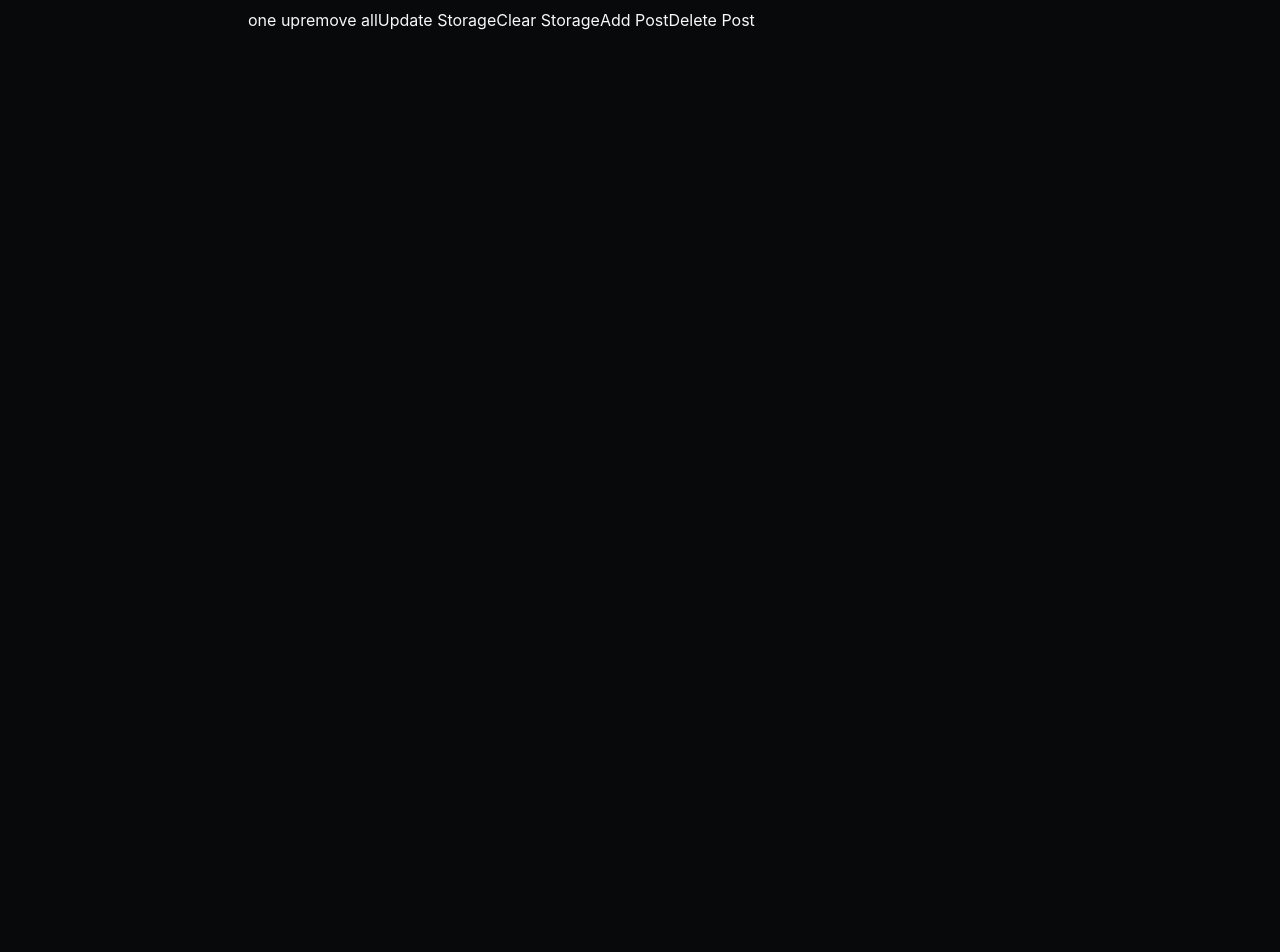
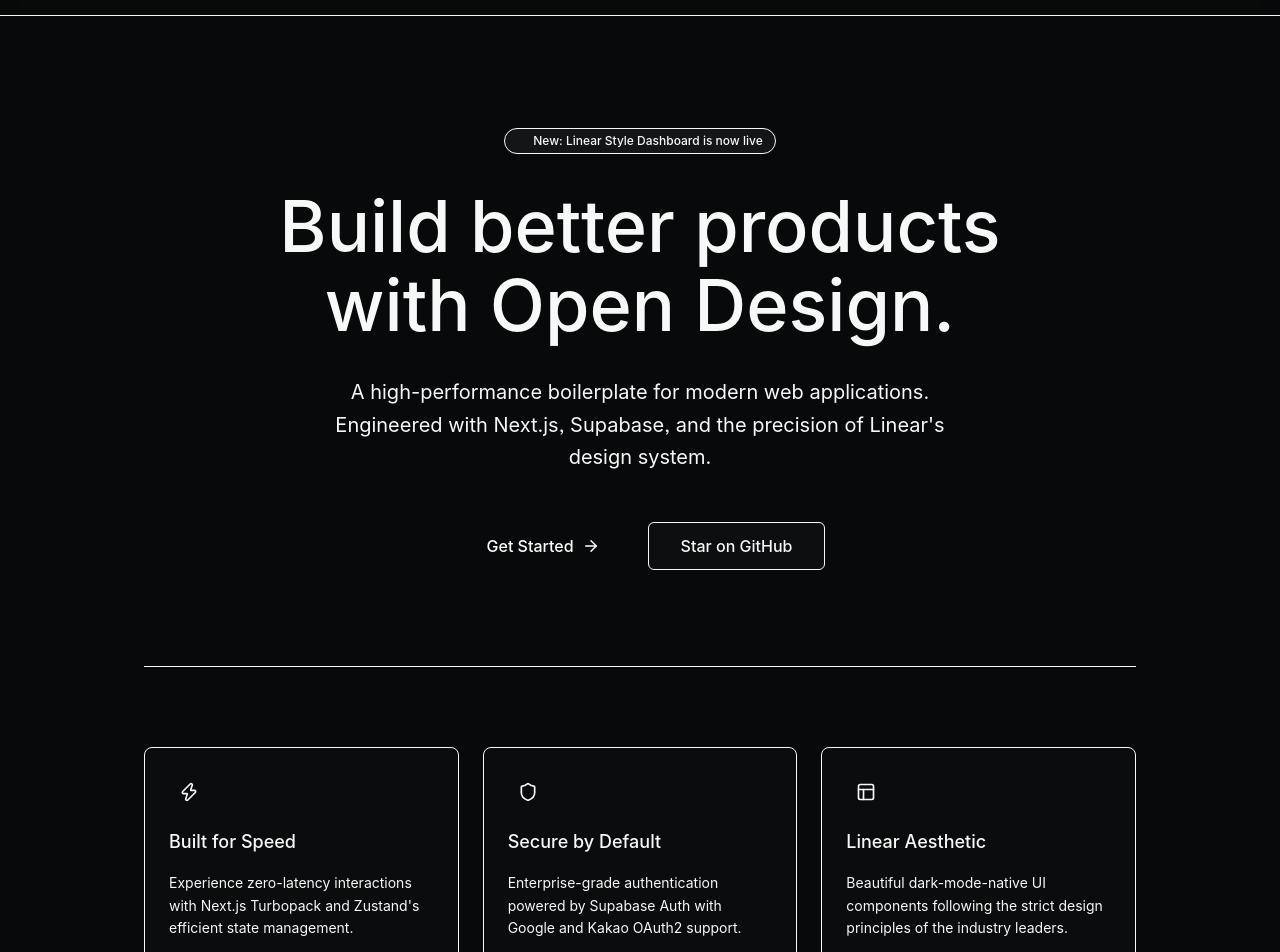
Before and after one commit to freestrokes/nextjs-supabase-examples, a Next.js app: page / in a window 1280 px wide. Shown: the part 40-992 px from the top of the page. Before the commit the page ends 800 px from the top, so only its background shows below. Built offline with nearby package versions, Linux system fonts and the light colour scheme; no server answers.

Commit message:
feat: Add Linear-style Landing Page and fix icon import error

```diff
--- a/src/pages/index.tsx
+++ b/src/pages/index.tsx
@@ -1,194 +1,88 @@
-// import { useState } from 'react'
-// import reactLogo from './assets/react.svg'
-// import viteLogo from '/vite.svg'
-// import '@/App.css' // Removed: Using global styles in Next.js
-import {
-  UseMutationResult,
-  // useQuery,
-  UseQueryResult
-} from '@tanstack/react-query';
-import React, { useEffect, useState } from 'react';
-// import { PostService } from '@/services/PostService.ts';
-import { useFetchPosts, useCreatePost, useDeletePost } from '@/queries/PostQuery';
-import { useImmer } from 'use-immer';
-import {
-  // getTestState,
-  useTestState,
-  useTestIncreasePopulation,
-  useTestRemoveAllBears,
-  useTestUpdateBears
-} from '@/store/useTestStore';
-// import useCommonStore, {
-//   // useCommonState,
-//   // useCommonLangValue,
-//   // useCommonSpinnerValue,
-//   // useCommonTitleValue,
-//   // useCommonAccessTokenValue,
-//   // useCommonUpdateLang,
-//   // useCommonUpdateSpinner,
-//   // useCommonUpdateTitle,
-//   // useCommonUpdateAccessToken
-// } from '@/store/useCommonStore';
-import { useCommonStore } from '@/store/useCommonStore';
-// import useStore from "@/store";
+import React from 'react';
+import { Layout } from '@/components/layout/Layout';
+import { Button } from '@/components/common/Button';
+import { Card } from '@/components/common/Card';
+import Link from 'next/link';
+import { ArrowRight, Zap, Shield, Layout as LayoutIcon } from 'lucide-react';
 
-// const queryClient = new QueryClient();
+const HomePage = () => {
+  return (
+    <Layout>
+      <div className="flex flex-col items-center">
+        {/* Hero Section */}
+        <section className="flex flex-col items-center justify-center py-24 text-center space-y-8 animate-in fade-in slide-in-from-bottom-8 duration-1000">
+          <div className="inline-flex items-center gap-2 rounded-full border border-linear-border bg-white/5 px-3 py-1 text-xs font-medium text-linear-violet">
+            <span className="flex h-2 w-2 rounded-full bg-linear-violet animate-pulse" />
+            New: Linear Style Dashboard is now live
+          </div>
 
-function Home() { // Renamed from App to Home for Next.js pages
+          <h1 className="max-w-4xl text-5xl md:text-7xl font-medium tracking-display-xl text-linear-text-primary leading-[1.1]">
+            Build better products <br />
+            <span className="text-linear-text-tertiary">with Open Design.</span>
+          </h1>
 
-  /*-=-=-=-=-=-=-=-=-=-=-=-=-=-=-=-=-=-=-=-=-=-=-=-=
-  | States & Variables
-  |-=-=-=-=-=-=-=-=-=-=-=-=-=-=-=-=-=-=-=-=-=-=-=-=*/
+          <p className="max-w-2xl text-lg md:text-xl text-linear-text-secondary font-normal leading-relaxed">
+            A high-performance boilerplate for modern web applications.
+            Engineered with Next.js, Supabase, and the precision of Linear's design system.
+          </p>
 
-  // hook 으로 export 되었기 때문에 변수에 할당해서 사용.
-  const testState: number = useTestState();
-  const testIncreasePopulation = useTestIncreasePopulation();
-  const testRemoveAllBears = useTestRemoveAllBears();
-  const testUpdateBears = useTestUpdateBears();
+          <div className="flex flex-col sm:flex-row items-center gap-4 pt-4">
+            <Link href="/board">
+              <Button size="lg" className="h-12 px-8 gap-2 group">
+                Get Started
+                <ArrowRight size={18} className="group-hover:translate-x-1 transition-transform" />
+              </Button>
+            </Link>
+            <a href="https://github.com/freestrokes/nextjs-supabase-examples" target="_blank" rel="noreferrer">
+              <Button variant="ghost" size="lg" className="h-12 px-8 gap-2">
+                Star on GitHub
+              </Button>
+            </a>
+          </div>
+        </section>
 
-  // zustand persist 확인을 위한 store 호출
-  // const lang: string = useCommonState().lang;
-  // const spinner: boolean = useCommonState().spinner;
-  // const title: string = useCommonState().title;
-  // const accessToken: string = useCommonState().accessToken;
-  // const updateLang = useCommonState().updateLang;
-  // const updateSpinner = useCommonState().updateSpinner;
-  // const updateTitle = useCommonState().updateTitle;
-  // const updateAccessToken = useCommonState().updateAccessToken;
-  const {
-    lang,
-    spinner,
-    title,
-    accessToken,
-    updateLang,
-    updateSpinner,
-    updateTitle,
-    updateAccessToken
-  } = useCommonStore();
+        {/* Feature Grid */}
+        <section className="grid grid-cols-1 md:grid-cols-3 gap-6 w-full py-20 border-t border-linear-border/30">
+          <Card hoverable className="space-y-4 p-6 bg-white/[0.01]">
+            <div className="h-10 w-10 rounded-lg bg-linear-violet/10 flex items-center justify-center text-linear-violet">
+              <Zap size={20} />
+            </div>
+            <h3 className="text-lg font-medium text-linear-text-primary">Built for Speed</h3>
+            <p className="text-sm text-linear-text-tertiary leading-relaxed">
+              Experience zero-latency interactions with Next.js Turbopack and Zustand's efficient state management.
+            </p>
+          </Card>
 
-  const [
-    postsParam,
-    // setPostsParam
-  ] = useState<any>({} as any);
-  const [updateParam, setUpdateParam] = useImmer(0);
+          <Card hoverable className="space-y-4 p-6 bg-white/[0.01]">
+            <div className="h-10 w-10 rounded-lg bg-linear-violet/10 flex items-center justify-center text-linear-violet">
+              <Shield size={20} />
+            </div>
+            <h3 className="text-lg font-medium text-linear-text-primary">Secure by Default</h3>
+            <p className="text-sm text-linear-text-tertiary leading-relaxed">
+              Enterprise-grade authentication powered by Supabase Auth with Google and Kakao OAuth2 support.
+            </p>
+          </Card>
 
-  /*-=-=-=-=-=-=-=-=-=-=-=-=-=-=-=-=-=-=-=-=-=-=-=-=
-  | Queries
-  |-=-=-=-=-=-=-=-=-=-=-=-=-=-=-=-=-=-=-=-=-=-=-=-=*/
+          <Card hoverable className="space-y-4 p-6 bg-white/[0.01]">
+            <div className="h-10 w-10 rounded-lg bg-linear-violet/10 flex items-center justify-center text-linear-violet">
+              <LayoutIcon size={20} />
+            </div>
+            <h3 className="text-lg font-medium text-linear-text-primary">Linear Aesthetic</h3>
+            <p className="text-sm text-linear-text-tertiary leading-relaxed">
+              Beautiful dark-mode-native UI components following the strict design principles of the industry leaders.
+            </p>
+          </Card>
+        </section>
 
-  const { data }: UseQueryResult = useFetchPosts(postsParam);
-  const createPost = useCreatePost();
-  const deletePost = useDeletePost();
+        {/* Footer Hint */}
+        <footer className="py-20 text-center border-t border-linear-border/20 w-full">
+          <p className="text-xs text-linear-text-tertiary/50 uppercase tracking-widest font-medium">
+            Powered by Next.js & Supabase
+          </p>
+        </footer>
+      </div>
+    </Layout>
+  );
+};
 
-  // const useSignup = (mutationOptions?: UseMutationCustomOptions) => {
-  //   return useMutation({
-  //     mutationFn: postSignup,
-  //     ...mutationOptions,
-  //   });
-  // };
-  //
-  // const signupMutation = useSignup();
-
-  // const {
-  //   data,
-  //   // error,
-  //   // isLoading
-  // }: UseQueryResult = useQuery({
-  //   queryKey: ["posts"],
-  //   queryFn: () => PostService.getPosts(postsParam),
-  //   select: (result) => result.data,
-  //   // enabled: enabled ?? false,
-  // });
-
-  /*-=-=-=-=-=-=-=-=-=-=-=-=-=-=-=-=-=-=-=-=-=-=-=-=
-  | Hooks
-  |-=-=-=-=-=-=-=-=-=-=-=-=-=-=-=-=-=-=-=-=-=-=-=-=*/
-
-  useEffect(() => {
-    console.log("fetching data >>> ", data);
-    // if (postsParam && Object.keys(postsParam).length) {
-    //   console.log("fetching data > ", data);
-    // }
-  }, [data]);
-
-  useEffect(() => {
-    if (createPost.isSuccess) {
-      console.log("mutate success > ", createPost.data);
-    }
-  }, [createPost]);
-
-  /*-=-=-=-=-=-=-=-=-=-=-=-=-=-=-=-=-=-=-=-=-=-=-=-=
-  | Functions
-  |-=-=-=-=-=-=-=-=-=-=-=-=-=-=-=-=-=-=-=-=-=-=-=-=*/
-
-  // const handleKeyDownInput = (e: React.KeyboardEvent<HTMLInputElement>) => {
-  //   console.log(e.key);
-  //   setUpdateParam(parseInt(e.key));
-  // };
-
-  const handleChangeInput = (e: React.ChangeEvent<HTMLInputElement>) => {
-    console.log(e.target.value);
-    setUpdateParam(parseInt(e.target.value));
-  };
-
-  const onClickUpdateStorage = (e: React.MouseEvent<HTMLButtonElement>) => {
-    e.preventDefault();
-    testUpdateBears(updateParam);
-
-    console.log('====== Before State Changed ======');
-    console.log('App >>> onClickUpdate >>> lang', lang);
-    console.log('App >>> onClickUpdate >>> spinner', spinner);
-    console.log('App >>> onClickUpdate >>> title', title);
-    console.log('App >>> onClickUpdate >>> accessToken', accessToken);
-
-    updateLang('en');
-    updateSpinner(true);
-    updateTitle('Title changed.');
-    updateAccessToken('Access Token changed.');
-
-    console.log('====== After State Changed ======');
-    console.log('App >>> onClickUpdate >>> lang', lang);
-    console.log('App >>> onClickUpdate >>> spinner', spinner);
-    console.log('App >>> onClickUpdate >>> title', title);
-    console.log('App >>> onClickUpdate >>> accessToken', accessToken);
-  };
-
-  const onClickClearStorage = (e: React.MouseEvent<HTMLButtonElement>) => {
-    e.preventDefault();
-    useCommonStore.persist.clearStorage();
-  };
-
-  const onClickCreate = (e: React.MouseEvent<HTMLButtonElement>) => {
-    e.preventDefault();
-    createPost.mutate(postsParam);
-  };
-
-  const onClickDelete = (e: React.MouseEvent<HTMLButtonElement>) => {
-    e.preventDefault();
-    deletePost.mutate(101);
-  };
-
-  /*-=-=-=-=-=-=-=-=-=-=-=-=-=-=-=-=-=-=-=-=-=-=-=-=
-	| Mark Up
-	|-=-=-=-=-=-=-=-=-=-=-=-=-=-=-=-=-=-=-=-=-=-=-=-=*/
-
-  // if (isLoading) return <p>Loading...</p>;
-  // if (error) return <p>Error loading posts</p>;
-
-  return (
-    <div>
-      <h1>{testState} around here...</h1>
-      <br></br>
-      {/*<input type="number" onKeyDown={(e: React.KeyboardEvent<HTMLInputElement>) => handleKeyDownInput(e)}></input>*/}
-      <input type="number" onChange={(e: React.ChangeEvent<HTMLInputElement>) => handleChangeInput(e)}></input>
-      <button onClick={() => testIncreasePopulation()}>one up</button>
-      <button onClick={() => testRemoveAllBears()}>remove all</button>
-      <button onClick={(e: React.MouseEvent<HTMLButtonElement>) => onClickUpdateStorage(e)}>Update Storage</button>
-      <button onClick={(e: React.MouseEvent<HTMLButtonElement>) => onClickClearStorage(e)}>Clear Storage</button>
-      <button onClick={(e: React.MouseEvent<HTMLButtonElement>) => onClickCreate(e)}>Add Post</button>
-      <button onClick={(e: React.MouseEvent<HTMLButtonElement>) => onClickDelete(e)}>Delete Post</button>
-    </div>
-  )
-}
-
-export default Home
+export default HomePage;
```
